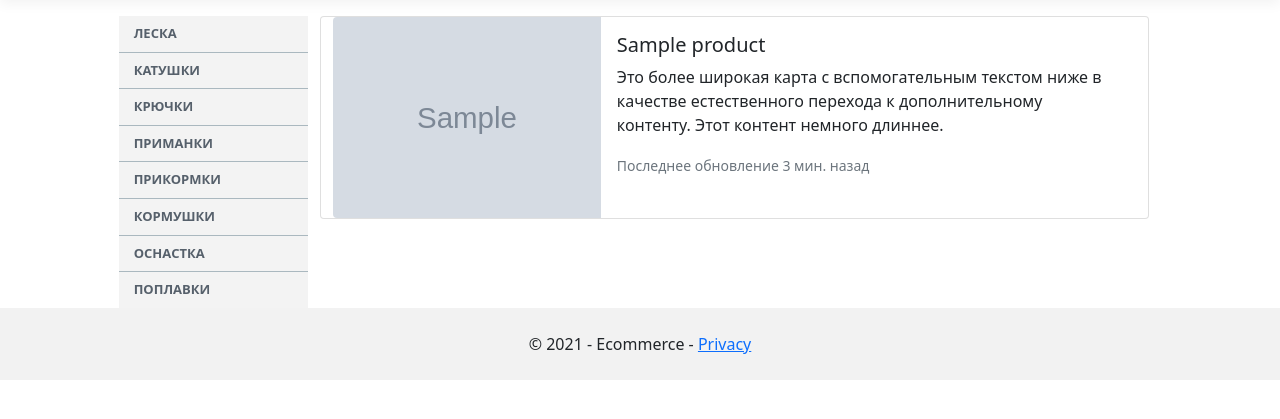
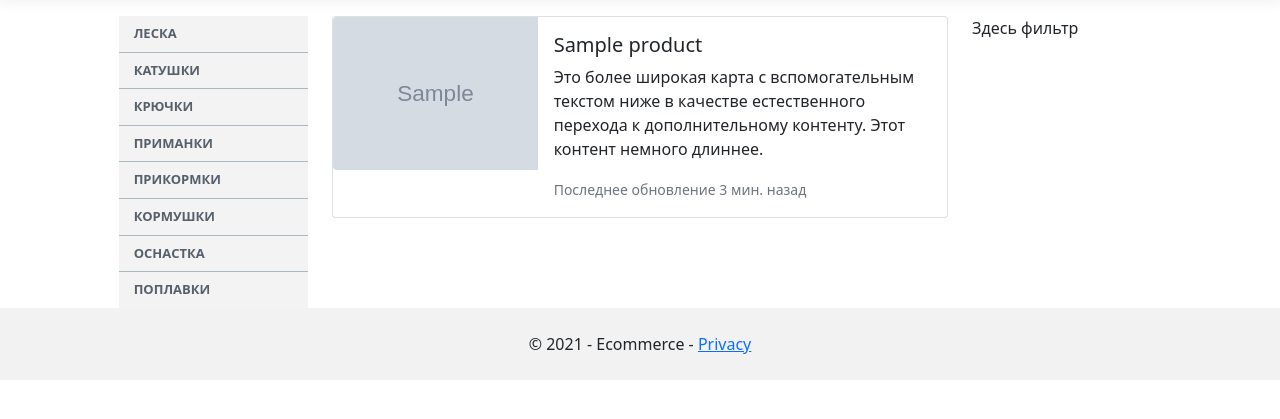
Before and after one commit to vdobychin/Ecommerce, an ASP.NET Core app: page /Home/GetMonofilamentLines in a window 1280 px wide. Shown: the part 127-546 px from the top of the page. Run offline with ASP.NET Core 8, Linux system fonts and the light colour scheme; empty tables hold one stand-in row (values such as "Sample post"); grey boxes marked "Sample" are stand-in pictures; database files in the repository are not loaded.

Commit message:
change разметка

```diff
--- a/Ecommerce/Views/Home/GetMonofilamentLines.cshtml
+++ b/Ecommerce/Views/Home/GetMonofilamentLines.cshtml
@@ -1,10 +1,16 @@
 @model ShopCart
 
 <div class="row">
-    @{
-        foreach (var product in ViewBag.products)
-        {
-            <partial name="_ProductCard.cshtml" model="product" />
+    <div class="col-9">
+        @{
+            foreach (var product in ViewBag.products)
+            {
+                <partial name="_ProductCard.cshtml" model="product" />
+            }
         }
-    }
+    </div>
+    <div class="col-3">
+        <p>Здесь фильтр</p>
+    </div>
+
 </div>
--- a/Ecommerce/Views/Home/_ProductCard.cshtml
+++ b/Ecommerce/Views/Home/_ProductCard.cshtml
@@ -1,7 +1,6 @@
 @model Product
 
-<div class="row">
-    <div class="card mb-3 col-sm-12">
+<div class="card mb-3">
     <div class="row g-0">
         <div class="col-md-4">
             <img src="@Model.Img" class="img-fluid rounded-start" alt="...">
@@ -15,7 +14,7 @@
         </div>
     </div>
 </div>
-</div>
+
 
 
 
```
Lines whose indentation alone changed are shown as unchanged.
